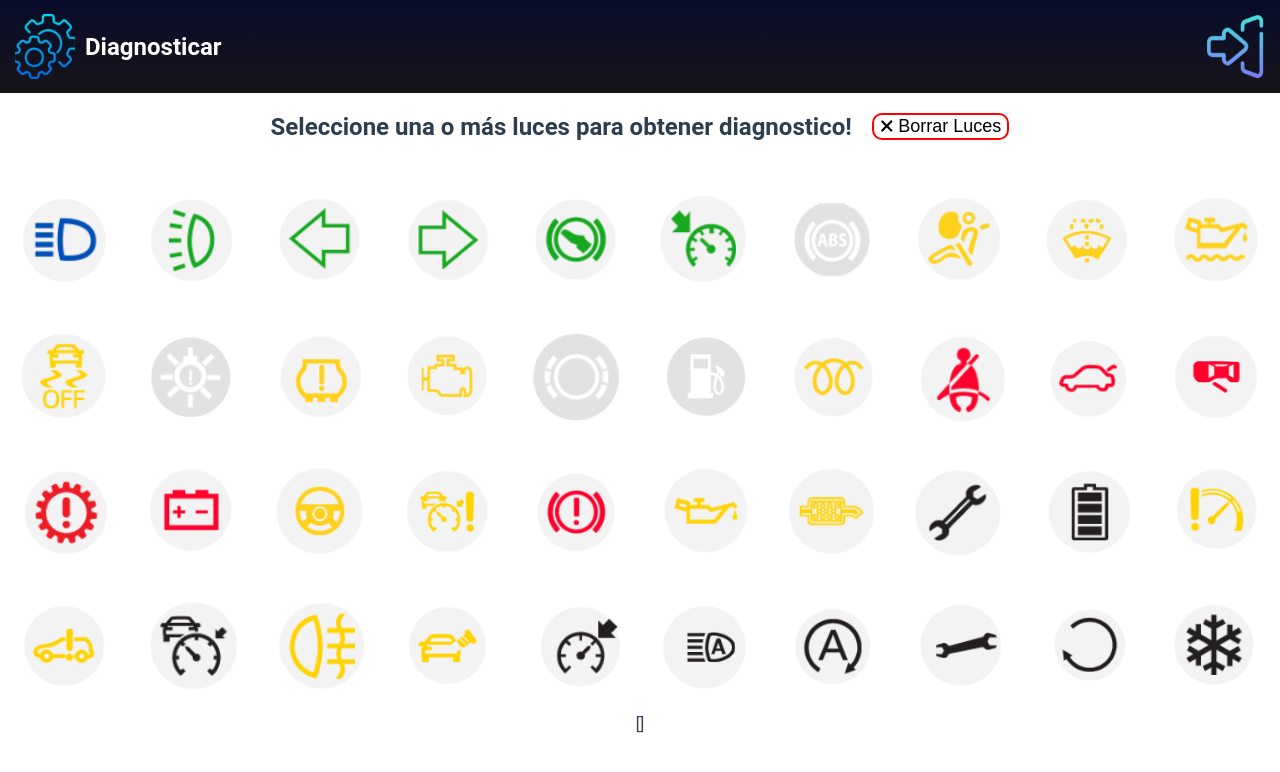
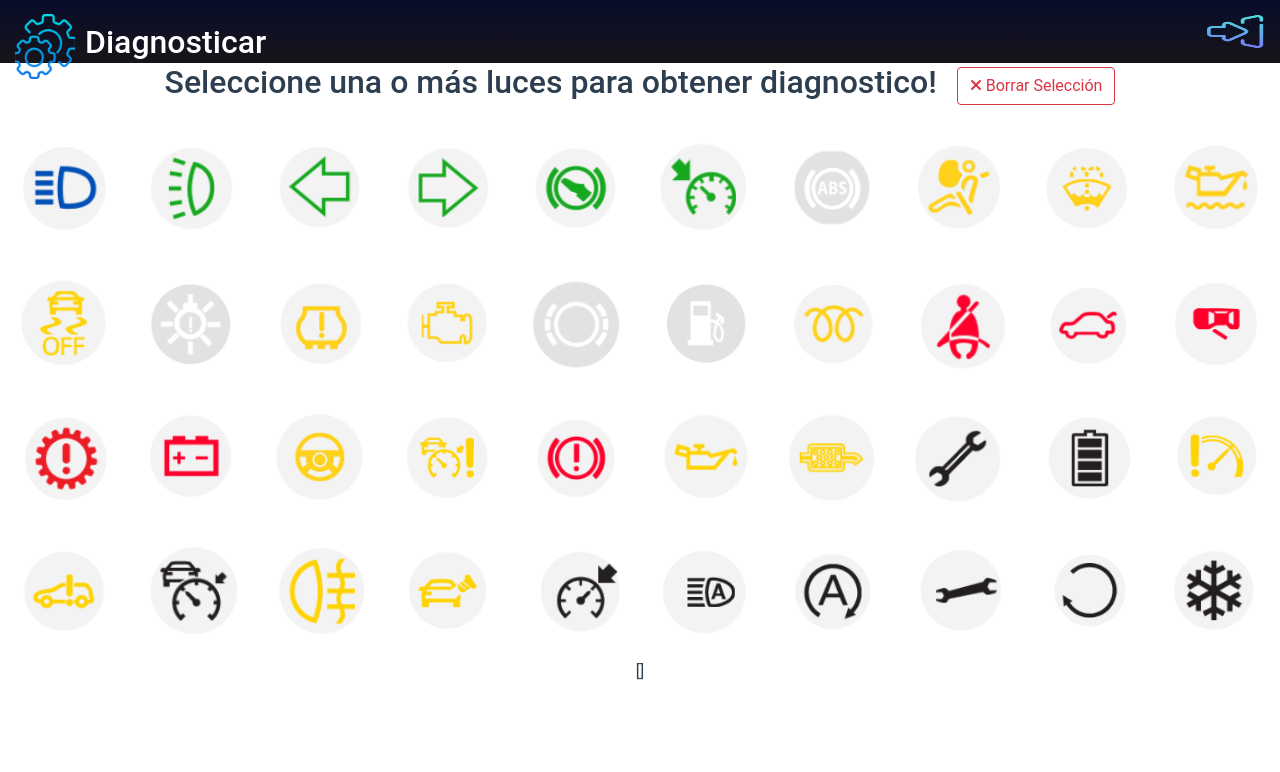
Before and after one commit to antsz25/iatable, a Vue app in the folder frontend/: page /diagnostico in a window 1280 px wide. Shown: the top 772 px of the page. Built offline with nearby package versions, Linux system fonts and the light colour scheme.

Commit message:
Added bootstrap

```diff
--- a/frontend/package.json
+++ b/frontend/package.json
@@ -13,6 +13,7 @@
     "@fortawesome/free-regular-svg-icons": "^6.5.1",
     "@fortawesome/free-solid-svg-icons": "^6.5.1",
     "@fortawesome/vue-fontawesome": "^2.0.10",
+    "bootstrap-vue": "^2.23.1",
     "vue": "^2.6.14",
     "vue-router": "^3.5.1"
   },
--- a/frontend/src/views/DiagnosticView.vue
+++ b/frontend/src/views/DiagnosticView.vue
@@ -2,9 +2,9 @@
   <div class="flex-col">
     <div class="titulo">
       <h2>Seleccione una o más luces para obtener diagnostico!</h2>
-      <button @click="borrarSeleccion" class="danger-outline">
-        <font-awesome-icon icon="times" /> Borrar Luces
-      </button>
+      <b-button @click="borrarSeleccion" variant="outline-danger">
+        <font-awesome-icon icon="times" /> Borrar Selección
+      </b-button>
     </div>
     <div class="full">
       <div v-for="(luz, index) in luces" :key="index" class="luces-wrapper" :class="luz.isSelected ? 'active-light': 'inactive-light'"  @click="lightSelected(luz)">
@@ -268,7 +268,7 @@ export default defineComponent({
   width: 10%;
   align-items: center;
   justify-content: center;
-  border-radius: 100px;
+  box-shadow: 2px;
   cursor: pointer;
 }
 .luces-wrapper:focus {
@@ -276,7 +276,11 @@ export default defineComponent({
 
 }
 .active-light {
-  background-color: rgba(107, 247, 85, 0.711);
+  border-radius: 10px;
+  background: linear-gradient(217deg, #6bf755b5, rgba(255,0,0,0) 70.71%),
+            linear-gradient(127deg, #6bf755b5, rgba(0,255,0,0) 70.71%),
+            linear-gradient(336deg, #6bf755b5, rgba(0,0,255,0) 70.71%);
+
 }
 
 .inactive-light {
--- a/frontend/src/views/ManualView.vue
+++ b/frontend/src/views/ManualView.vue
@@ -1,6 +1,6 @@
 <template>
   <div>
-    <h1>NO soy manuel</h1>
+    <h1>Manual de luces del tablero!</h1>
   </div>
 </template>
 
```
Also changed, not shown: frontend/src/main.ts (+11 -0 lines).
